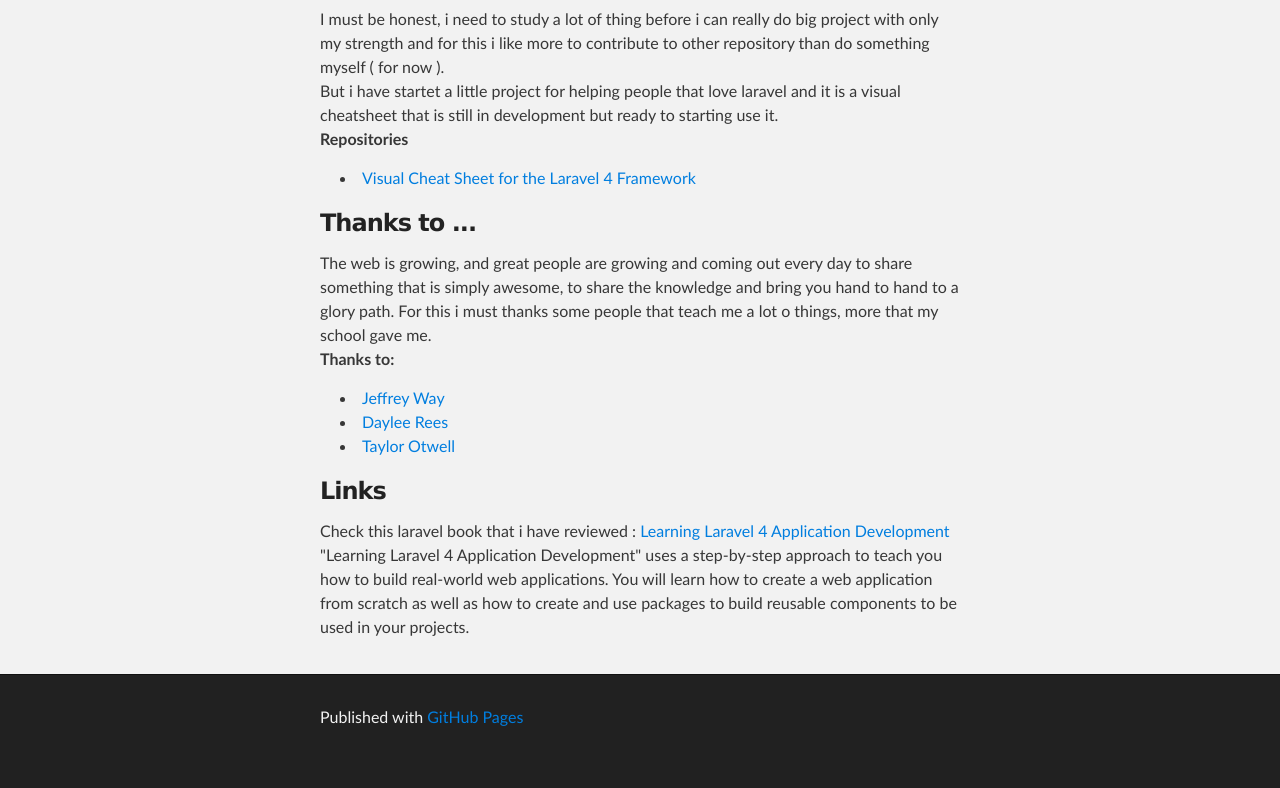
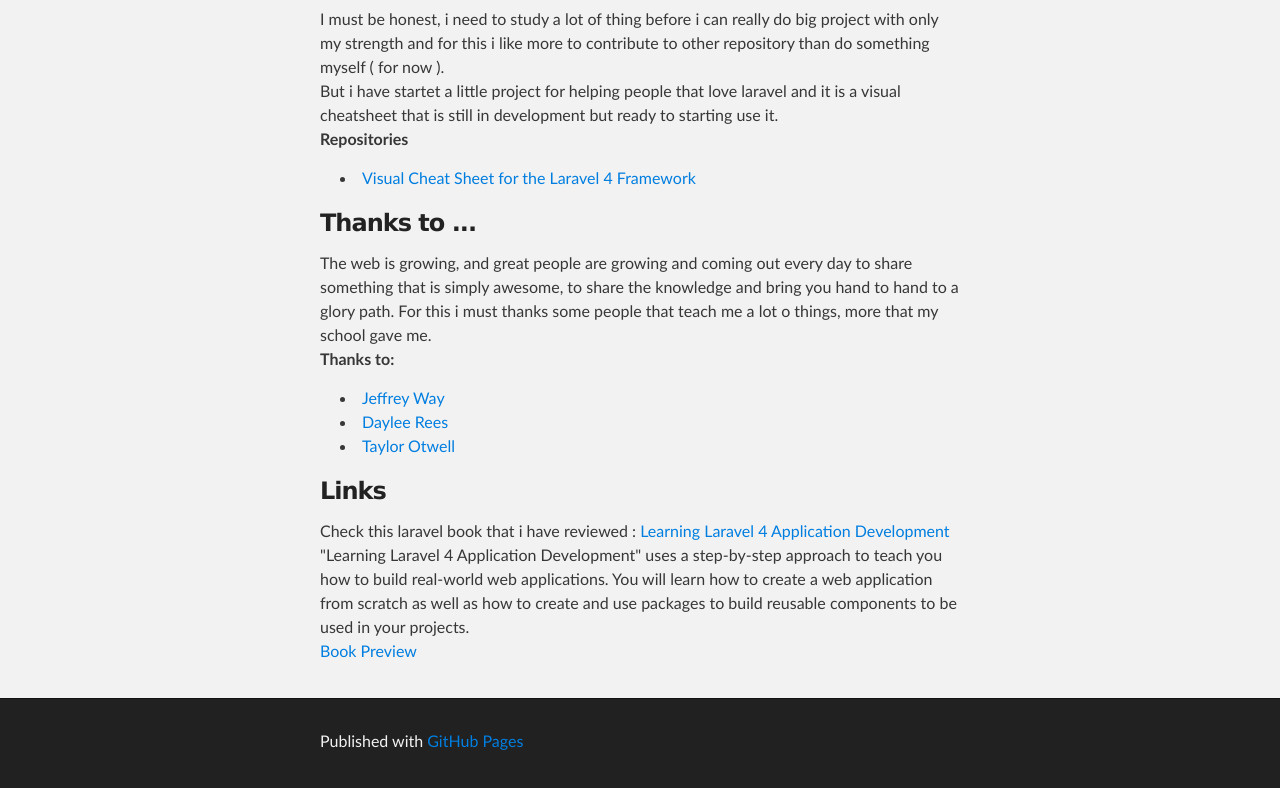
Before and after one commit to Turaylon/turaylon.github.com, a plain HTML site: page index.html in a window 1280 px wide. Shown: the part 630-1418 px from the top of the page. Before the commit the page ends 1394 px from the top, so only its background shows below. Drawn offline with Linux system fonts and the light colour scheme.

Commit message:
Added book preview link

```diff
--- a/index.html
+++ b/index.html
@@ -80,6 +80,9 @@
             Check this laravel book that i have reviewed :
             <a href="http://bit.ly/1gb8XNK"> Learning Laravel 4 Application Development</a>
             "Learning Laravel 4 Application Development" uses a step-by-step approach to teach you how to build real-world web applications. You will learn how to create a web application from scratch as well as how to create and use packages to build reusable components to be used in your projects.
+
+            <br/>
+            <a href="http://packtlib.packtpub.com/library/learning-laravel-4-application-development/pref03#">Book Preview</a>
         </p>
         <!--pre>
             <code>
```
